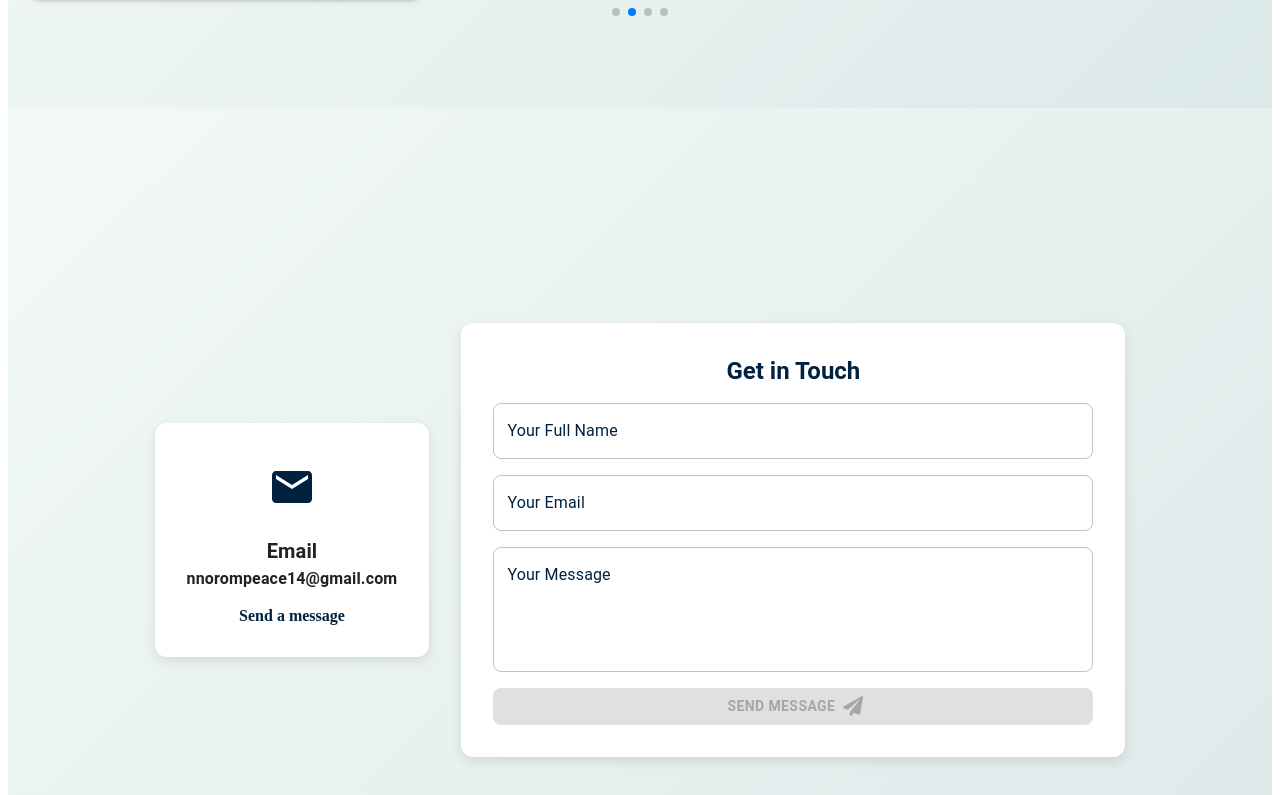
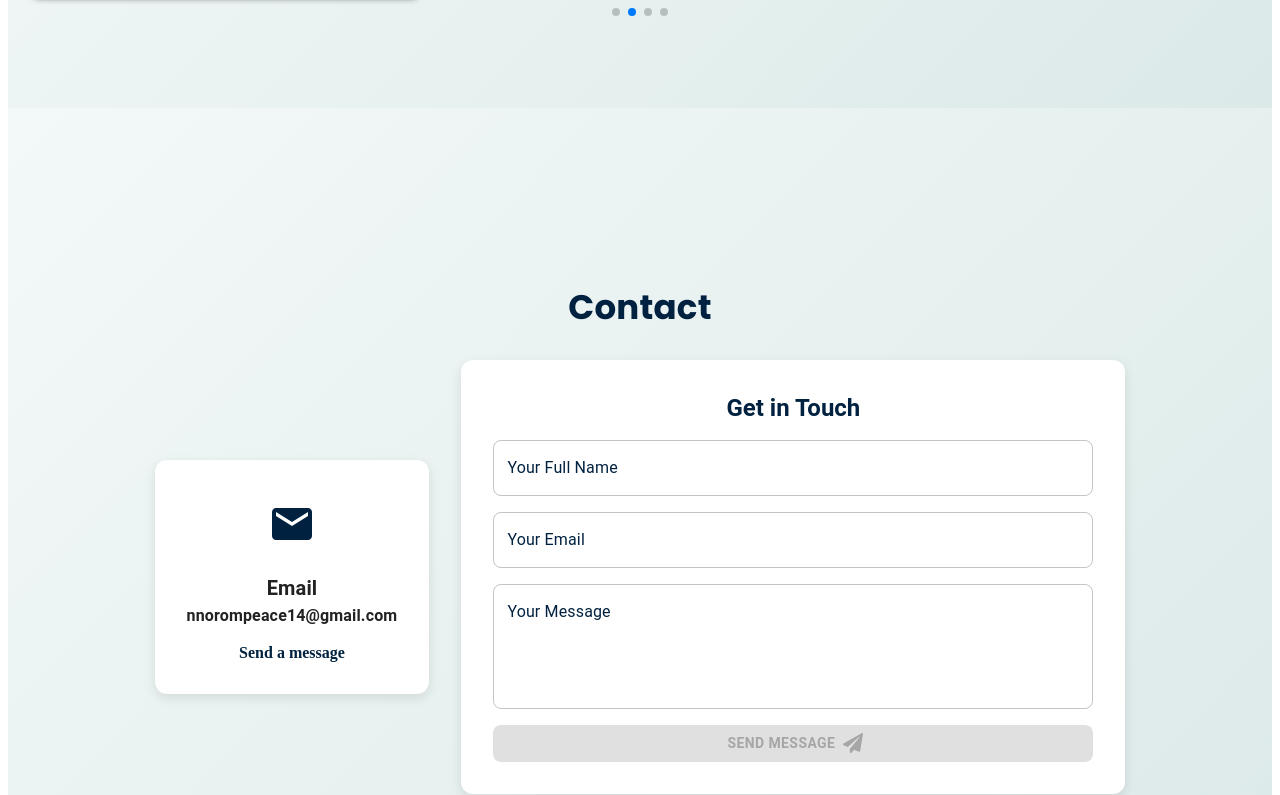
Before and after one commit to PeaceEgo/MyPortfolio, a React (Vite) app: page / in a window 1280 px wide. Shown: the part 3630-4425 px from the top of the page. Built offline with nearby package versions, Linux system fonts and the light colour scheme.

Commit message:
min-height fixed

```diff
--- a/src/components/contact.jsx
+++ b/src/components/contact.jsx
@@ -29,7 +29,6 @@ const Contact = ({ isDarkMode }) => {
   const handleSubmit = (e) => {
     e.preventDefault();
 
-    // Validation: Prevent sending if fields are empty
     if (!formData.name.trim() || !formData.email.trim() || !formData.message.trim()) {
       setErrorMessage("All fields are required!");
       setSuccessMessage("");
@@ -39,14 +38,14 @@ const Contact = ({ isDarkMode }) => {
     emailjs
       .send("service_f5ju8ph", "template_b4fnzb8", formData, "49g5knOscr2nPU0--")
       .then(
-        (response) => {
+        () => {
           setSuccessMessage("Your message has been sent successfully!");
           setErrorMessage("");
           setFormData({ name: "", email: "", message: "" });
 
           setTimeout(() => setSuccessMessage(""), 5000);
         },
-        (error) => {
+        () => {
           setErrorMessage("Failed to send your message. Please try again.");
         }
       );
@@ -54,22 +53,43 @@ const Contact = ({ isDarkMode }) => {
 
   return (
     <Box
-      id="contact"
       sx={{
         minHeight: "100vh",
         display: "flex",
-        flexDirection: { xs: "column", md: "row" },
+        flexDirection: "column",
+        alignItems: "center",
         justifyContent: "center",
-        alignItems: "center",
-        gap: 4,
+        padding: 4,
         background: isDarkMode
           ? "linear-gradient(135deg, rgb(22,22,22), #1b2a41)"
           : "linear-gradient(135deg, #f3f9f8, #dbe9e8)",
         color: isDarkMode ? "#fff" : "#222",
-        padding: 4,
       }}
     >
+      {/* Section Title */}
+      <Typography
+        variant="h4"
+        fontWeight="bold"
+        mb={4}
+        sx={{
+          fontFamily: "Poppins, sans-serif",
+          color: isDarkMode ? "#ff8c42" : "#002240",
+          textAlign: "center",
+        }}
+      >
+        Contact
+      </Typography>
 
+      <Box
+        sx={{
+          display: "flex",
+          flexDirection: { xs: "column", md: "row" },
+          alignItems: "center",
+          justifyContent: "center",
+          gap: 4,
+          width: "100%",
+        }}
+      >
         {/* Contact Info Section */}
         <Box
           sx={{
@@ -190,7 +210,7 @@ const Contact = ({ isDarkMode }) => {
             }}
           />
 
-        {/* Submit Button with Disabled State */}
+          {/* Submit Button */}
           <Button
             type="submit"
             variant="contained"
@@ -209,6 +229,7 @@ const Contact = ({ isDarkMode }) => {
           </Button>
         </Box>
       </Box>
+    </Box>
   );
 };
 
```
Lines whose indentation alone changed are shown as unchanged.
